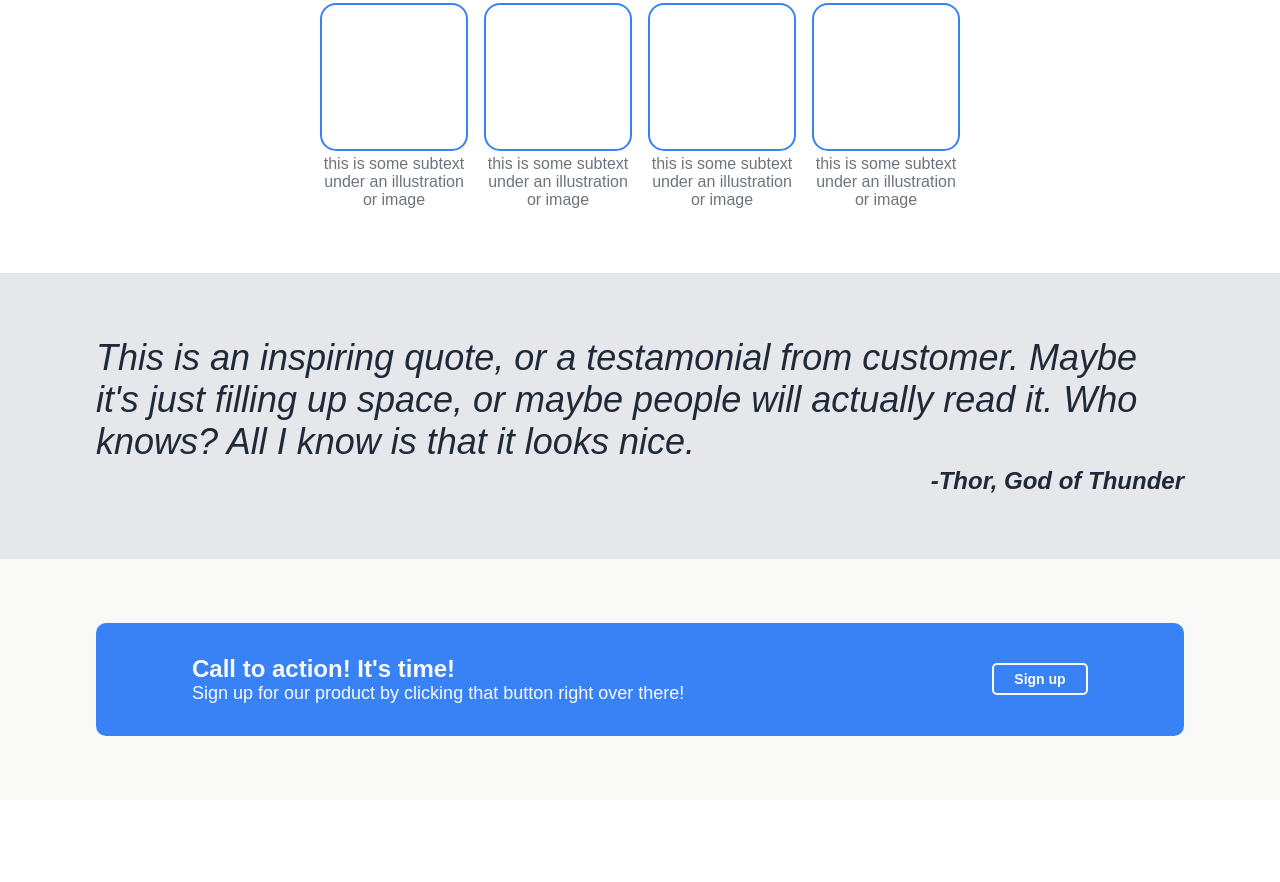
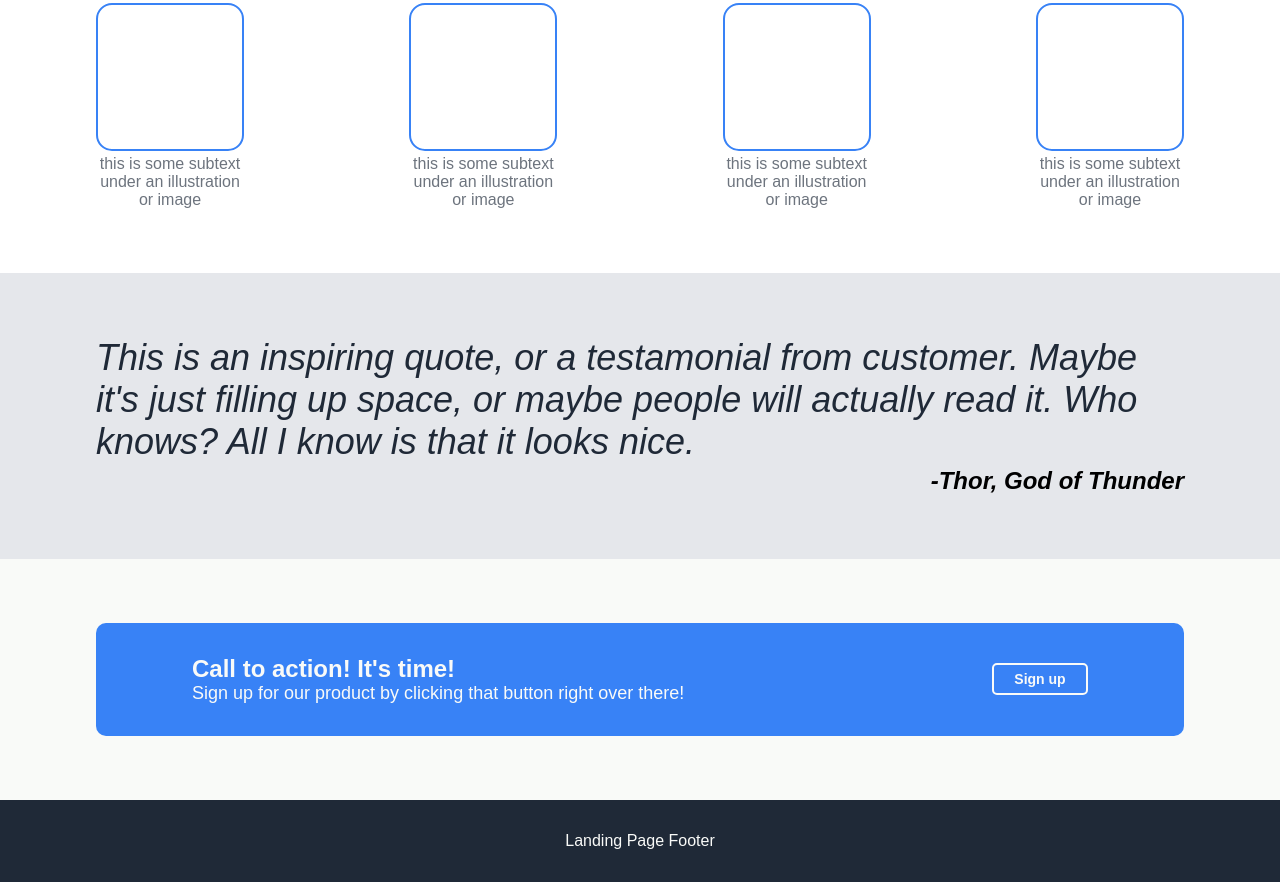
Before and after one commit to smfearing5/landing-page, a plain HTML site: page index.html in a window 1280 px wide. Shown: the part 360-1242 px from the top of the page. Before the commit the page ends 1160 px from the top, so only its background shows below. Drawn offline with Linux system fonts and the light colour scheme.

Commit message:
Complete footer section

```diff
--- a/index.html
+++ b/index.html
@@ -87,6 +87,6 @@
             <button id="action-button">Sign up</button>
         </div>
     </div>
-    <div class="footer"></div>
+    <div class="footer">Landing Page Footer</div>
 </body>
 </html>
--- a/styles.css
+++ b/styles.css
@@ -103,7 +103,7 @@ button {
 #content-box {
     display: flex;
     gap: 16px;
-    justify-content: center;
+    justify-content: space-between;
 }
 
 .card {
@@ -147,6 +147,7 @@ button {
 }
 
 #quoter {
+    color: black;
     font-size: 24px;
     font-weight: 900;
     align-self: self-end;
@@ -182,6 +183,11 @@ button {
     font-weight: 100;
 }
 
-button#action-button {
+#action-button {
     border: #F9FAF8 solid 2px;
 }
+
+.footer {
+    padding: 32px;
+    text-align: center;
+}
```
